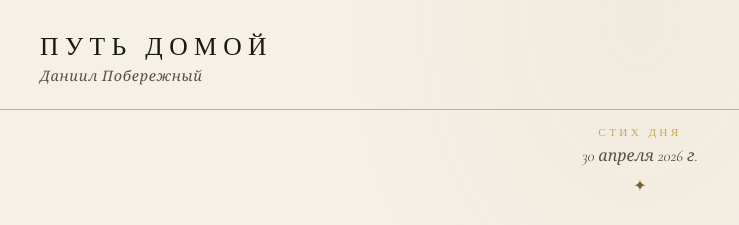
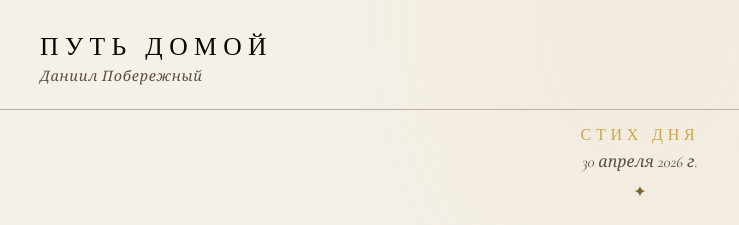
Before and after one commit to daniilizi22/WayHome, a plain HTML site: page index.html in a window 1280 px wide. Both pictures are taken after a click on the button "Тема". Shown: the top 225 px of the page, 0-739 px from the left. Drawn offline with nearby package versions, Linux system fonts and the light colour scheme; a web font is replaced by a local one.

Commit message:
fix: fonts and light theme

```diff
--- a/index.html
+++ b/index.html
@@ -120,7 +120,7 @@
 
     .poem-label .tag {
       font-family: 'Cormorant SC', serif;
-      font-size: 0.7rem;
+      font-size: 1rem;
       letter-spacing: 0.3em;
       text-transform: uppercase;
       color: var(--gold);
@@ -566,7 +566,7 @@ function toggleTheme() {
   if (lightMode) {
     document.documentElement.style.setProperty('--bg', '#f5f0e8');
     document.documentElement.style.setProperty('--bg2', '#ede8df');
-    document.documentElement.style.setProperty('--ink', '#1a1810');
+    document.documentElement.style.setProperty('--ink', '#0a0800');
     document.documentElement.style.setProperty('--ink-muted', '#5a5040');
     document.documentElement.style.setProperty('--ink-faint', '#b8b0a0');
     btn.textContent = '☀';
```
